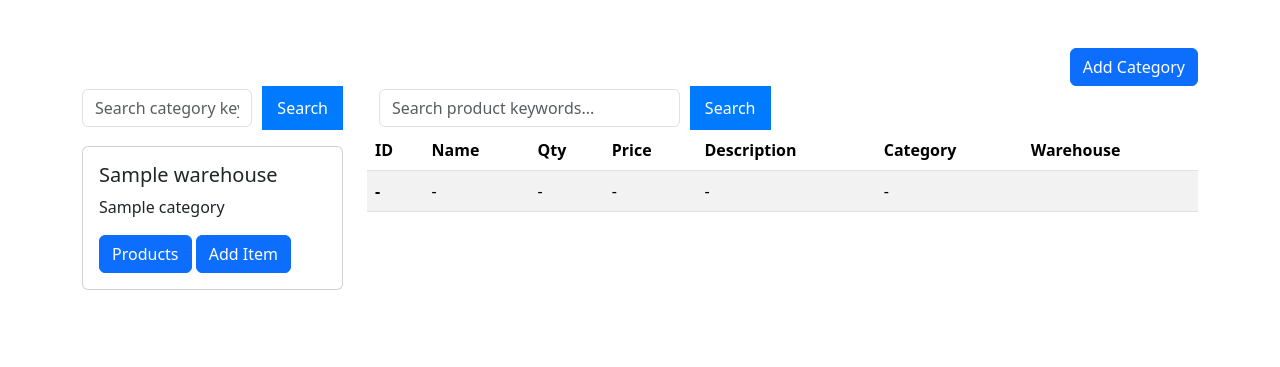
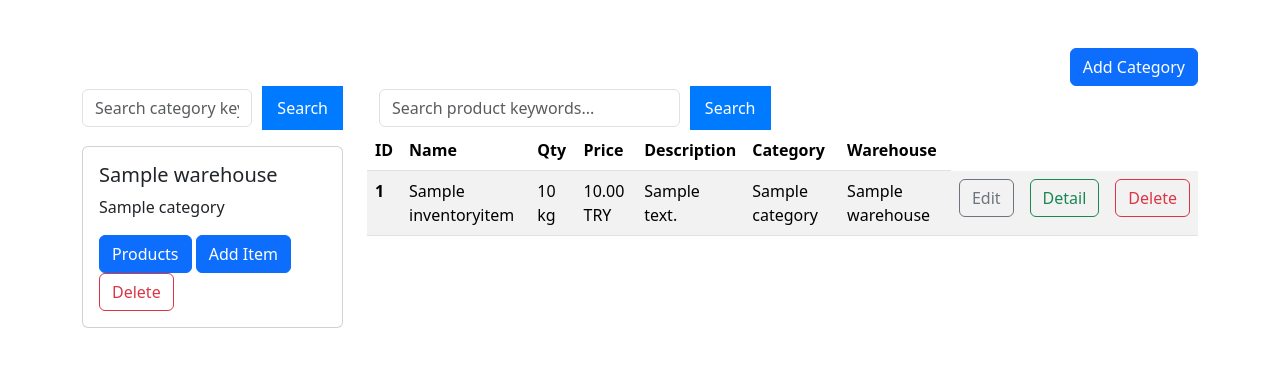
Before and after one commit to recinan/inventeru_project, a Django app: a page that uses inventory_management_con/templates/category_man/list_category.html in a window 1280 px wide. Shown: the part 56-423 px from the top of the page. Run offline with Django 5.2, Linux system fonts and the light colour scheme; a user stored in the database is signed in; tables that the repository leaves empty hold one stand-in row (values such as "Sample post"); some libraries are stand-ins or nearby versions.

Commit message:
category search bar and delete category page added

```diff
--- a/inventory_management_con/category_man/urls.py
+++ b/inventory_management_con/category_man/urls.py
@@ -6,5 +6,7 @@ urlpatterns = [
     path('list-warehouse/list-category/<slug:warehouse_slug>/', views.list_categories, name='list-category'),
     path('add-category-warehouse/<slug:warehouse_slug>', views.add_category_warehouse,name='add-category-warehouse'),
     path('list-allcategories',views.list_allcategories,name='list-allcategories'),
-    path('get-categories-for-warehouse/<int:warehouse_id>/', views.get_categories_for_warehouse, name='get_categories_for_warehouse')
+    path('get-categories-for-warehouse/<int:warehouse_id>/', views.get_categories_for_warehouse, name='get_categories_for_warehouse'),
+    path('search-category/<slug:warehouse_slug>',views.search_category_bar,name='search-category'),
+    path('delete-category/<slug:category_slug>',views.delete_category,name='delete-category')
 ]
--- a/inventory_management_con/category_man/views.py
+++ b/inventory_management_con/category_man/views.py
@@ -5,6 +5,7 @@ from .forms import CategoryForm, CategoryFormWarehouse
 from django.contrib.auth.decorators import login_required
 from django.http import JsonResponse
 from warehouse_man.models import Warehouse
+from inventory_man.models import InventoryItem
 
 # Create your views here.
 
@@ -49,9 +50,12 @@ def get_categories_for_warehouse(request, warehouse_id):
 
 def list_categories(request, warehouse_slug):
     warehouse = get_object_or_404(Warehouse, slug = warehouse_slug)
-    category_list = Category.objects.filter(user = request.user, warehouse = warehouse)
+    category_list = Category.objects.filter(user = request.user, warehouse = warehouse,category_name__contains = request.GET.get('searchCategory',''))
+    inventory_items = InventoryItem.objects.filter(user=request.user,warehouse=warehouse)
     context = {
-        'categorylist':category_list
+        'warehouse_slug':warehouse_slug,
+        'categorylist':category_list,
+        'all_items':inventory_items
     }
     return render(request, 'category_man/list_category.html', context)
 
@@ -61,3 +65,24 @@ def list_allcategories(request):
         'categorylist':all_categories
     }
     return render(request, 'category_man/list_category.html',context)
+
+def search_category_bar(request,warehouse_slug):
+    warehouse = get_object_or_404(Warehouse, slug = warehouse_slug)
+    category_list = Category.objects.filter(user = request.user, warehouse = warehouse,category_name__contains = request.GET['searchCategory'])
+    inventory_items = InventoryItem.objects.filter(user=request.user,warehouse=warehouse)
+    context = {
+        'warehouse_slug':warehouse_slug,
+        'categorylist':category_list,
+        'all_items':inventory_items
+    }
+    return render(request, 'category_man/list_category.html', context)
+
+def delete_category(request,category_slug):
+    item = get_object_or_404(Category, slug = category_slug)
+    if request.method == 'POST':
+        item.delete()
+        return redirect(reverse_lazy('dashboard'))
+    context = {
+        'category':item
+    }
+    return render(request,'category_man/delete_category.html',context)
--- a/inventory_management_con/inventory_man/urls.py
+++ b/inventory_management_con/inventory_man/urls.py
@@ -7,7 +7,7 @@ urlpatterns = [
     path('add-item/',views.add_item, name='add-item'),
     path('add-item-warehouse/<slug:warehouse_slug>/<slug:category_slug>',views.add_item_warehouse, name='add-item-warehouse'),
     path('list-item/<slug:warehouse_slug>/',views.list_item, name='list-item'),
-    path('list-item-category/<slug:category_slug>/',views.list_item_category, name='list-item-category'),
+    path('list-item-category/<slug:warehouse_slug>/<slug:category_slug>/',views.list_item_category, name='list-item-category'),
     path('item-detail/<slug:warehouse_slug>/<slug:category_slug>/<slug:item_slug>', views.item_detail, name='item-detail'),
     path('edit-item/<int:pk>', views.edit_item, name='edit-item'),
     path('delete-item/<int:pk>', views.delete_item, name='delete-item')
--- a/inventory_management_con/templates/category_man/list_category.html
+++ b/inventory_management_con/templates/category_man/list_category.html
@@ -13,9 +13,9 @@
           <div class="row">
             <div class="widget-search">
               <div class="site-search-area">
-                <form method="GET" id="site-searchform" action="">
+                <form method="GET" id="site-searchform" action="{% url "search-category" warehouse_slug %}">
                   <div class="form-container">
-                    <input class="input-text form-control" name="search" placeholder="Search category keywords..." type="text">
+                    <input class="input-text form-control" name="searchCategory" placeholder="Search category keywords..." type="text">
                     <input id="searchsubmit" value="Search" type="submit">
                   </div>
                 </form>
@@ -28,8 +28,9 @@
               <div class="card-body">
                 <h5 class="card-title">{{ category.warehouse.warehouse_name }}</h5>
                 <p class="card-text">{{ category.category_name }}</p>
-                <a href="{% url 'list-item-category' category.slug %}" class="btn btn-primary">Products</a>
+                <a href="{% url 'list-item-category' category.warehouse.slug category.slug %}" class="btn btn-primary">Products</a>
                 <a href="{% url 'add-item-warehouse' category.warehouse.slug category.slug %}" class="btn btn-primary">Add Item</a>
+                <a href="{% url 'delete-category' category.slug %}" class="btn btn-outline-danger">Delete</a>
               </div>
             </div>
         {% endfor %}
```
Also changed, not shown: inventory_management_con/inventory_man/views.py (+8 -3 lines), inventory_management_con/templates/category_man/delete_category.html (added, +16 -0 lines).
